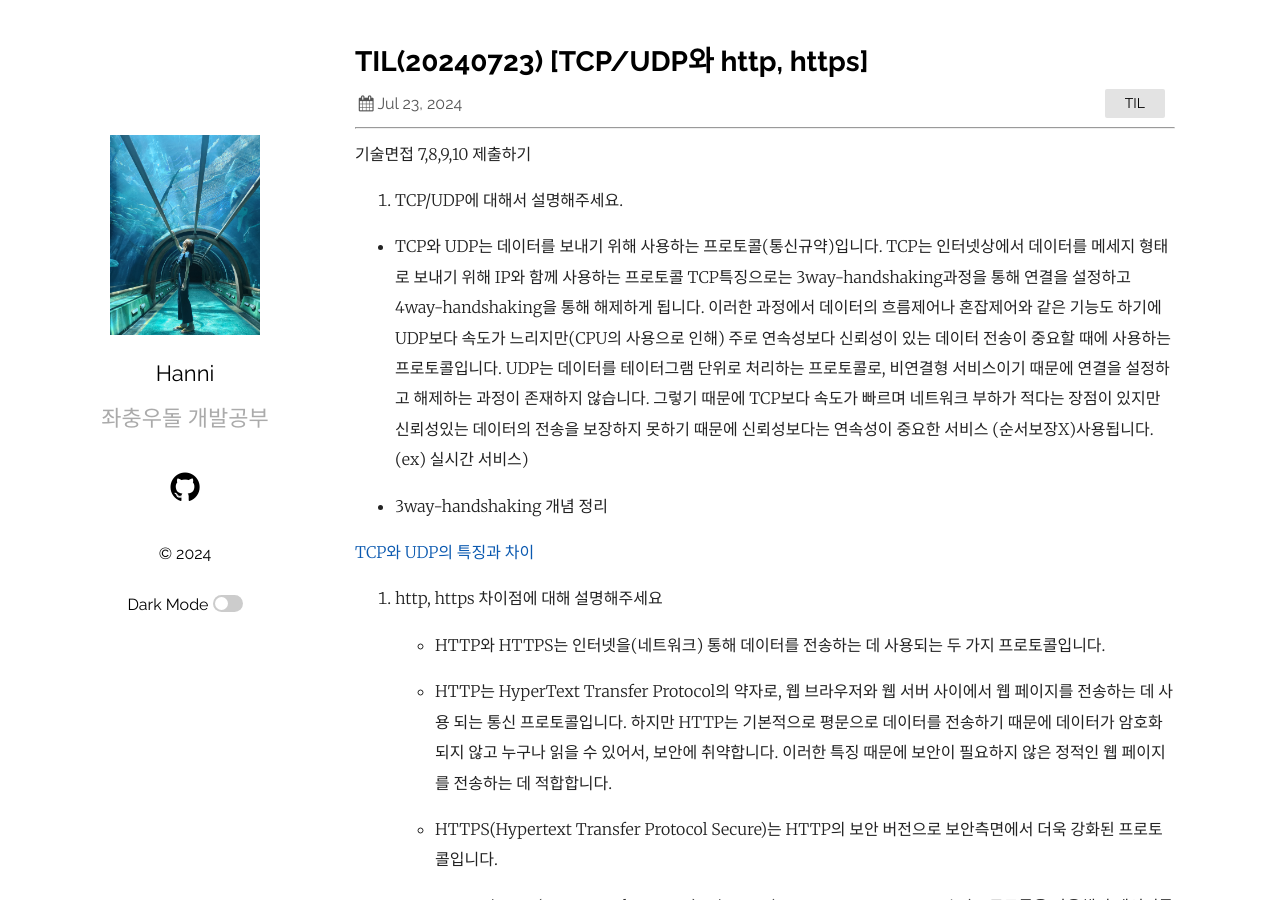
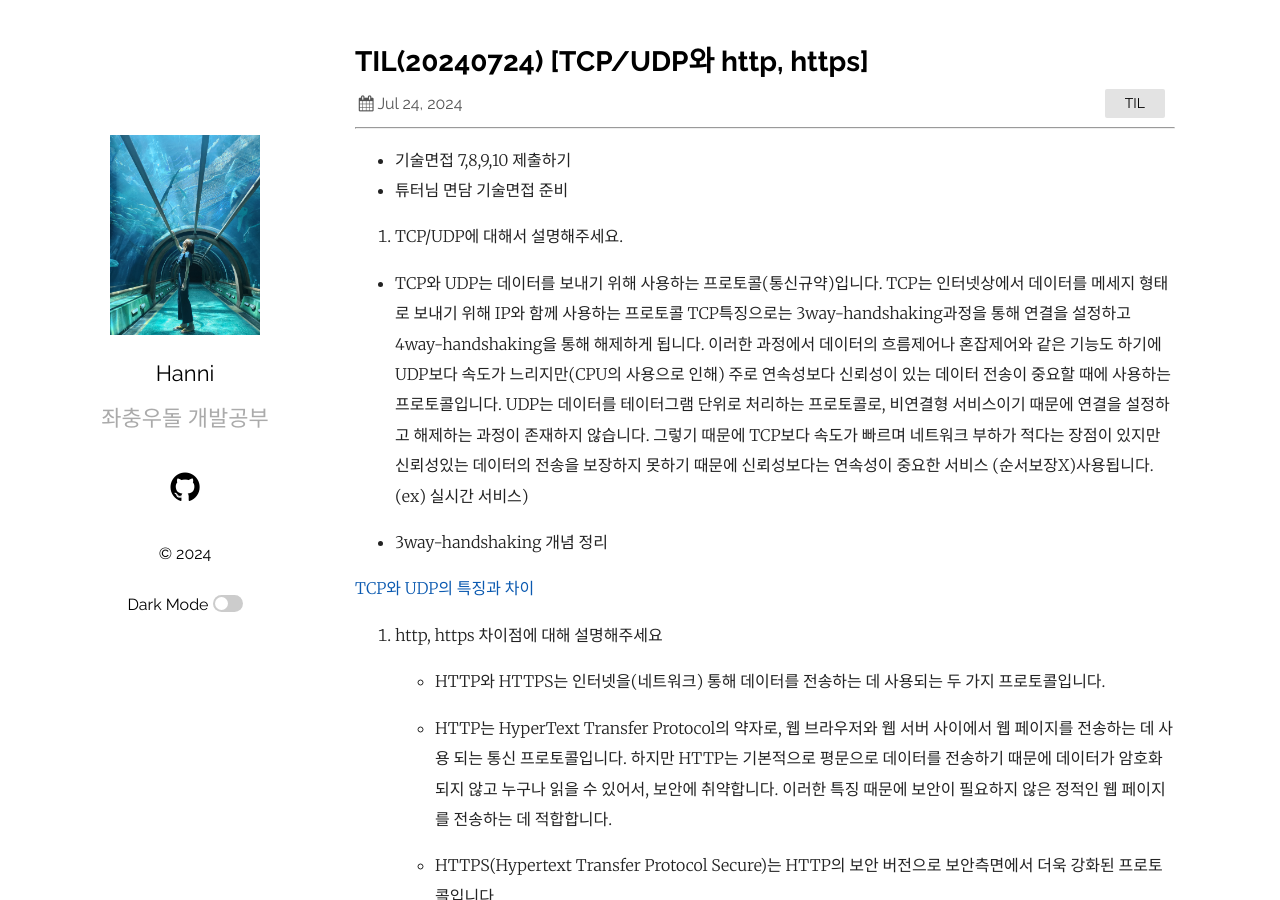
Before and after one commit to HaejungHan/HaejungHan.previous.blog, a Jekyll site: the page built from _posts/2024-07/2024-07-24-TCP.UDP와 http, https.markdown, in a window 1280 px wide and 900 px high. Built offline with Jekyll 4.4.1, drawn with Linux system fonts in a browser that asks for light colours.

Commit message:
20240724 TIL 수정

````diff
--- a/_posts/2024-07/2024-07-24-TCP.UDP와 http, https.markdown
+++ b/_posts/2024-07/2024-07-24-TCP.UDP와 http, https.markdown
@@ -1,13 +1,14 @@
 ---
 layout: post
-title:  "TIL(20240723) [TCP/UDP와 http, https]"
-date:  2024-07-23
+title:  "TIL(20240724) [TCP/UDP와 http, https]"
+date:  2024-07-24
 categories: TIL
 ---
 
 ----------------------------------------------------------------------------
 
-기술면접 7,8,9,10 제출하기
+- 기술면접 7,8,9,10 제출하기
+- 튜터님 면담 기술면접 준비
 
 9. TCP/UDP에 대해서 설명해주세요.
 
@@ -87,7 +88,6 @@ UDP는 데이터를 테이터그램 단위로 처리하는 프로토콜로, 비
 String imageUrl= amazonS3Client.getResourceUrl(BUCKET, image.getOriginalFilename());
 ```
 
-
 11. DI, IoC에 대해 설명해주세요.
 
 
````
